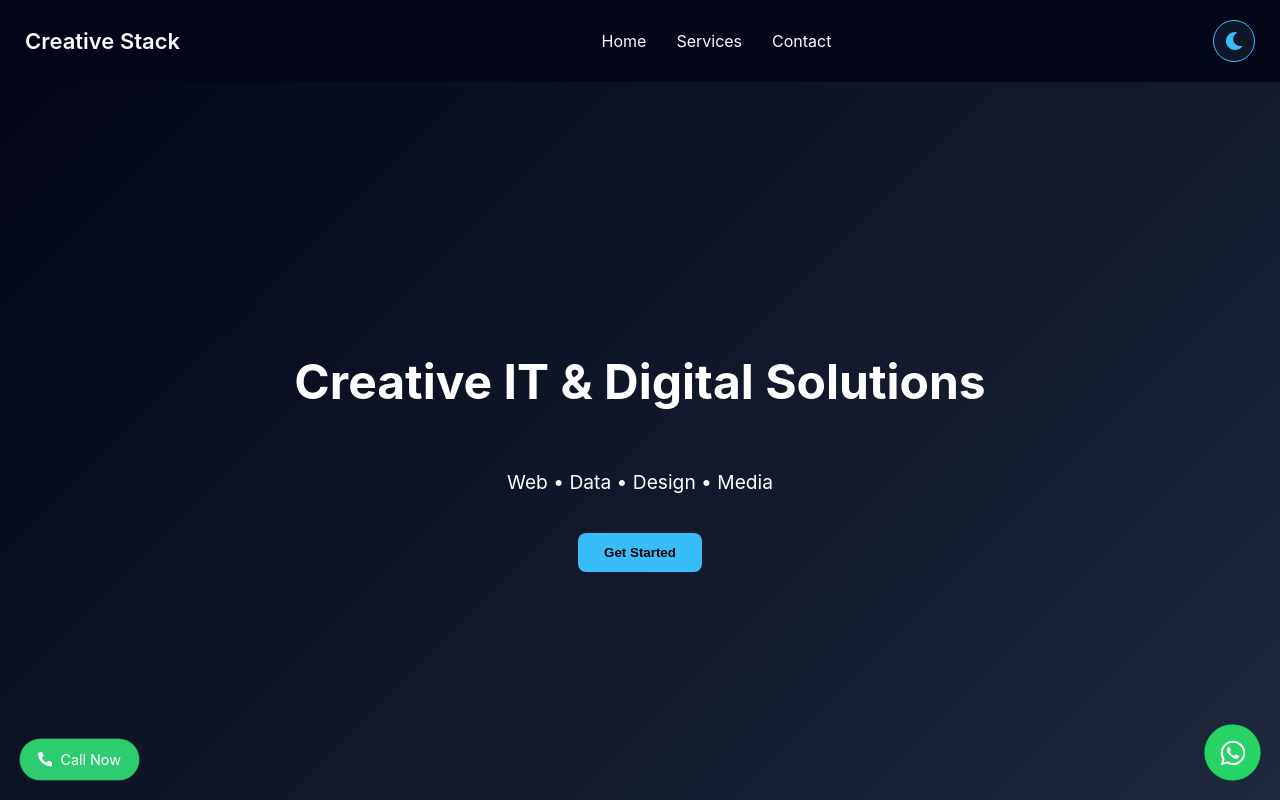
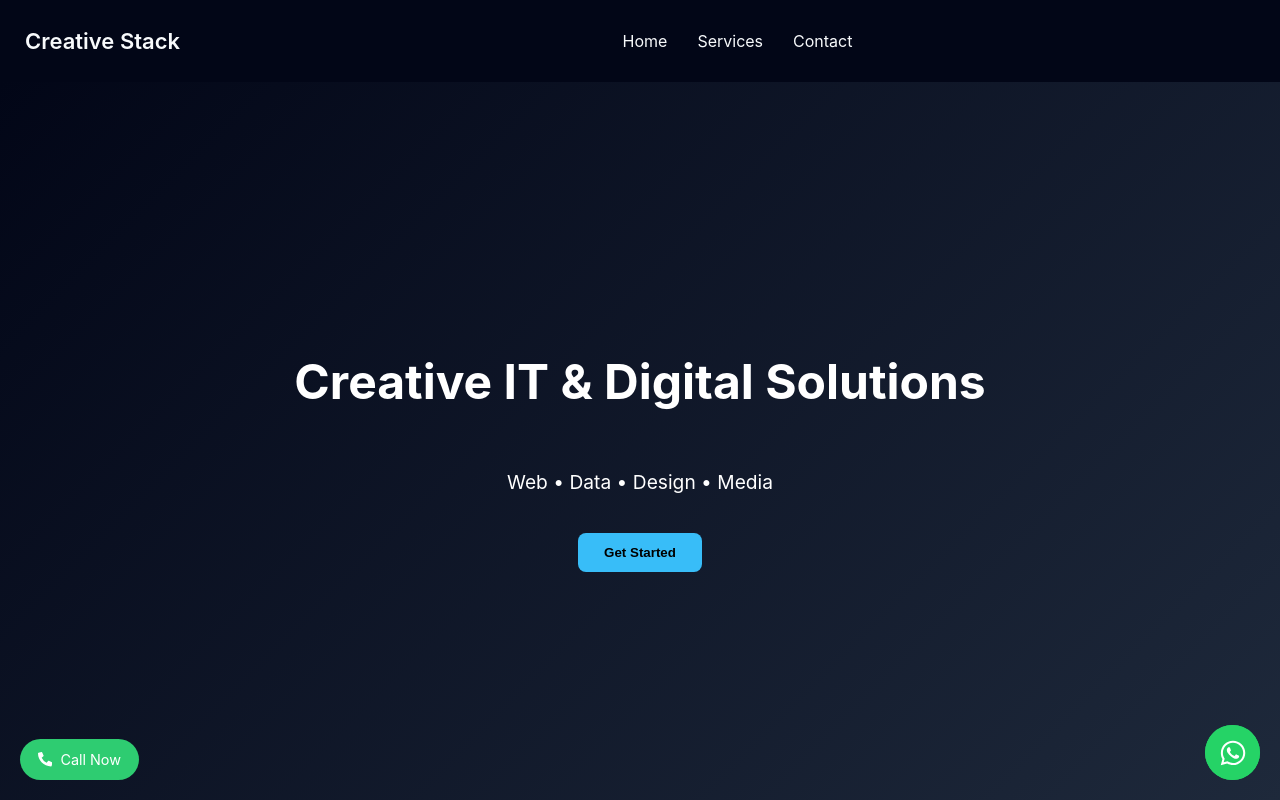
Before and after one commit to jaydipsinh8310-coder/creativestacks-website, a React (Create React App) app: page / in a window 1280 px wide. Shown: the top 800 px of the page. Built offline with nearby package versions, Linux system fonts and the light colour scheme.

Commit message:
remove darkmode

```diff
--- a/src/App.js
+++ b/src/App.js
@@ -4,7 +4,6 @@ import Services from "./components/Services";
 import Contact from "./components/Contact";
 import Whatsapp from "./components/Whatsapp";
 import Footer from "./components/Footer";
-import DarkMode from "./components/DarkMode";
 import { Routes, Route } from "react-router-dom";
 import Home from "./components/Hero";
 
@@ -24,7 +23,6 @@ function App() {
       <Contact />
       <Whatsapp />
       <Footer />
-     <DarkMode />
     </>
   );
 }
--- a/src/components/DarkMode.css
+++ /dev/null
@@ -1,22 +0,0 @@
-.dark-toggle {
-  width: 42px;
-  height: 42px;
-  border-radius: 50%;
-  background: var(--bg-card);
-  border: 1px solid var(--accent);
-  display: flex;
-  align-items: center;
-  justify-content: center;
-  cursor: pointer;
-  transition: all 0.3s ease;
-}
-
-.dark-toggle:hover {
-  transform: scale(1.1);
-  box-shadow: 0 0 12px rgba(56, 189, 248, 0.5);
-}
-
-.dark-toggle svg {
-  font-size: 18px;
-  color: var(--accent);
-}
--- a/src/components/DarkMode.js
+++ /dev/null
@@ -1,26 +0,0 @@
-import React, { useEffect, useState } from "react";
-import { FaMoon, FaSun } from "react-icons/fa";
-import "./DarkMode.css";
-
-export default function DarkMode() {
-  const [theme, setTheme] = useState("dark");
-
-  useEffect(() => {
-    const savedTheme = localStorage.getItem("theme") || "dark";
-    setTheme(savedTheme);
-    document.documentElement.setAttribute("data-theme", savedTheme);
-  }, []);
-
-  const toggleTheme = () => {
-    const newTheme = theme === "dark" ? "light" : "dark";
-    setTheme(newTheme);
-    document.documentElement.setAttribute("data-theme", newTheme);
-    localStorage.setItem("theme", newTheme);
-  };
-
-  return (
-    <button className="dark-toggle" onClick={toggleTheme}>
-      {theme === "dark" ? <FaMoon /> : <FaSun />}
-    </button>
-  );
-}
--- a/src/components/Navbar.js
+++ b/src/components/Navbar.js
@@ -1,5 +1,4 @@
 import React from "react";
-import DarkMode from "./DarkMode";
 import "./Navbar.css";
 
 
@@ -15,7 +14,6 @@ export default function Navbar() {
       </ul>
 
       <div className="nav-actions">
-        <DarkMode />
       </div>
     </nav>
   );
```
